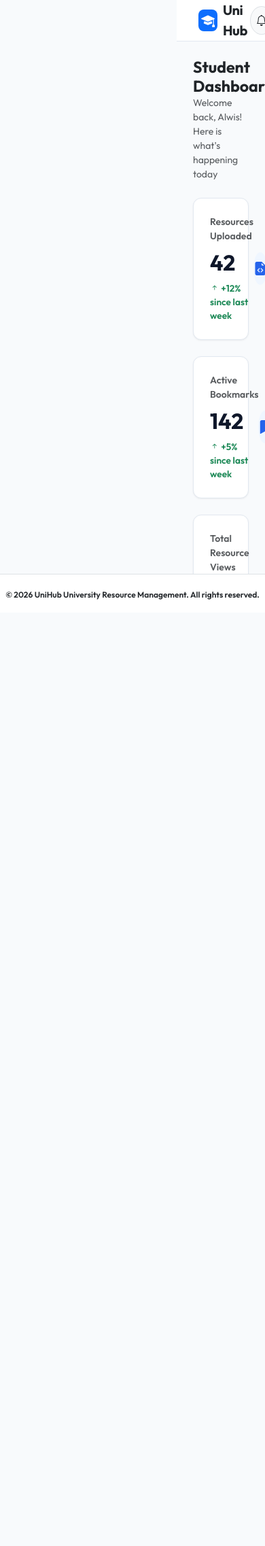
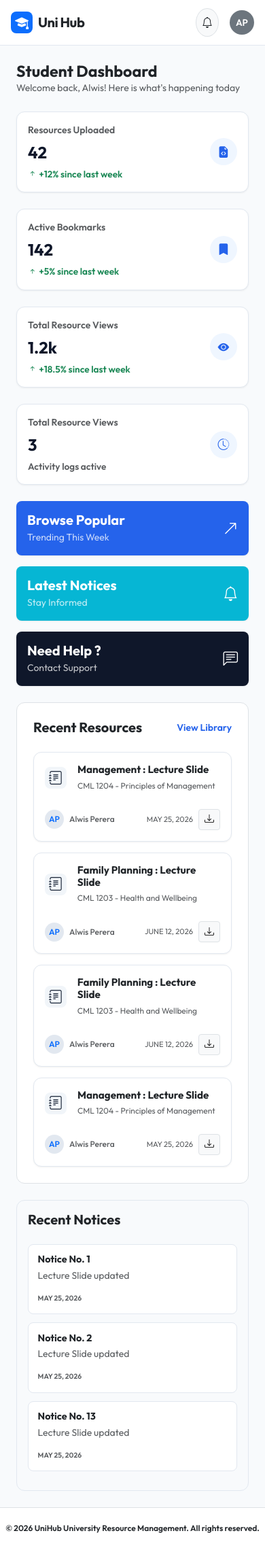
Before and after one commit to Ruzan-Mohamed/UniHub, a PHP site: page /student/dashboard.html in a window 390 px wide. Shown: the whole page at 68% size. Before the commit the page ends 882 px from the top, so only its background shows below. Run offline with PHP 8.4, Linux system fonts and the light colour scheme.

Commit message:
Adding Responsive for Mobile, Tablet and Desktop

```diff
--- a/assets/css/responsive.css
+++ b/assets/css/responsive.css
@@ -1,5 +1,240 @@
-@media (max-width: 767px) {
-  .sidebar {
-    transform: translateX(-100%);
-  }
+@media (max-width: 1024px) {
+
+    .sidebar {
+        width: 84px;
+    }
+
+    .sidebar .nav-link {
+        justify-content: center;
+        margin: 0.2rem 0.5rem;
+        padding: 0.75rem 0.5rem;
+    }
+
+    .sidebar .nav-link span,
+    .sidebar-signout a span {
+        display: none;
+    }
+
+    .sidebar-signout a {
+        justify-content: center;
+        padding: 0.75rem 0.5rem;
+    }
+
+    .top-navbar {
+        padding: 0 1.25rem;
+    }
+
+
+    .auth-blue-panel,
+    .auth-form-panel {
+        padding: 2rem;
+    }
+
+
+    .stepper-container {
+        gap: 1rem;
+    }
+
+    .step-line {
+        width: 48px;
+    }
+
+
+    .stat-card {
+        padding: 1.25rem;
+    }
+
+    .stat-card .stat-value {
+        font-size: 1.75rem;
+    }
+
+    .thumbnail-preview-box {
+        height: 150px;
+    }
 }
+
+
+@media (max-width: 640px) {
+
+    .dashboard-wrapper {
+        flex-direction: column;
+    }
+
+
+    .sidebar {
+        width: 100%;
+        height: auto;
+        position: fixed;
+        top: 0;
+        left: 0;
+        right: 0;
+        bottom: 0;
+        z-index: 1000;
+        transform: translateX(-100%);
+        flex-direction: column;
+    }
+
+    .sidebar.open {
+        transform: translateX(0);
+    }
+
+    .sidebar .nav-link {
+        justify-content: flex-start;
+        margin: 0.2rem 1rem;
+        padding: 0.75rem 1.25rem;
+    }
+
+    .sidebar .nav-link span,
+    .sidebar-signout a span {
+        display: inline;
+    }
+
+    .sidebar-signout a {
+        justify-content: flex-start;
+        padding: 0.75rem 1.25rem;
+    }
+
+    .main-content {
+        height: auto;
+        min-height: 100vh;
+        width: 100%;
+    }
+
+    .top-navbar {
+        height: auto;
+        min-height: 60px;
+        padding: 0.75rem 1rem;
+        flex-wrap: wrap;
+        gap: 0.75rem;
+    }
+
+    .search-input-group {
+        width: 100%;
+        order: 3;
+    }
+
+
+    .stat-card {
+        padding: 1rem;
+    }
+
+    .stat-card .stat-value {
+        font-size: 1.5rem;
+    }
+
+    .stat-icon-wrapper {
+        width: 40px;
+        height: 40px;
+        font-size: 1.05rem;
+    }
+
+
+    .action-button-card {
+        padding: 1rem;
+        flex-direction: row;
+        flex-wrap: wrap;
+    }
+
+
+    .resource-card {
+        padding: 1rem;
+    }
+
+    .resource-icon {
+        width: 32px;
+        height: 32px;
+    }
+
+
+    .notice-sidebar-card {
+        padding: 1rem;
+    }
+
+    .notice-item-widget {
+        padding: 0.85rem;
+    }
+
+
+    .auth-logo-header {
+        padding: 1rem;
+    }
+
+    .auth-split-card {
+        max-width: 100%;
+        border-radius: var(--radius-md);
+    }
+
+
+    .auth-blue-panel {
+        padding: 2rem 1.5rem;
+        text-align: center;
+        align-items: center;
+    }
+
+    .auth-form-panel {
+        padding: 2rem 1.5rem;
+    }
+
+    .auth-btn-google {
+        width: 100%;
+    }
+
+
+    .stepper-container {
+        gap: 0.5rem;
+        flex-wrap: wrap;
+    }
+
+    .step-circle {
+        width: 26px;
+        height: 26px;
+        font-size: 0.75rem;
+    }
+
+    .step-line {
+        width: 28px;
+        margin-bottom: 15px;
+    }
+
+
+    .account-type-card {
+        padding: 1rem;
+    }
+
+    .account-type-card i {
+        font-size: 1.25rem;
+    }
+
+
+    .drag-drop-zone {
+        padding: 2rem 1rem;
+    }
+
+    .drag-drop-icon {
+        font-size: 2rem;
+    }
+
+    .thumbnail-preview-box {
+        height: 120px;
+    }
+
+    .required-badge {
+        font-size: 0.6rem;
+    }
+}
+
+
+@media (max-width: 380px) {
+    .stat-card .stat-value {
+        font-size: 1.35rem;
+    }
+
+    .step-line {
+        width: 18px;
+    }
+
+    .auth-blue-panel,
+    .auth-form-panel {
+        padding: 1.5rem 1rem;
+    }
+}
```
